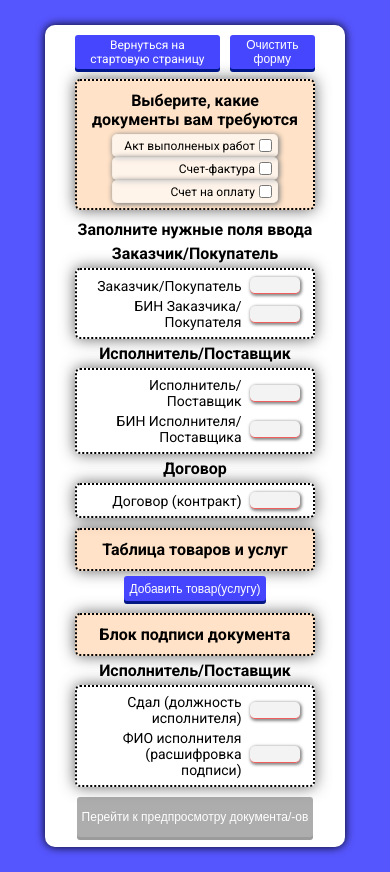
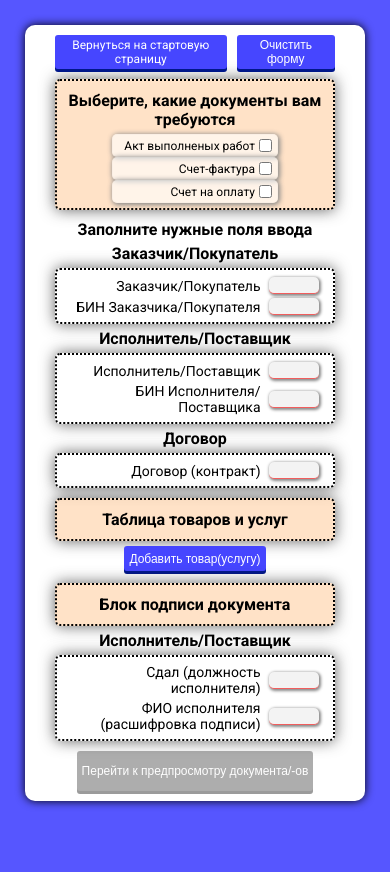
Before and after one commit to frontkot/create-documents, a React (Create React App) app: page /filling in a window 390 px wide. After the commit the page ends 844 px from the top, so only its background shows below. Built offline with nearby package versions, Linux system fonts and the light colour scheme; what @react-pdf/renderer would draw is missing.

Commit message:
edit styles for mobile

```diff
--- a/src/App.scss
+++ b/src/App.scss
@@ -6,7 +6,7 @@
 @media screen and (max-width: 450px) {
   .App {
 
-    margin: 25px;
+    margin: 25px 10px;
   }
 
   }
--- a/src/Container.scss
+++ b/src/Container.scss
@@ -12,8 +12,8 @@
         padding: 10px;
     }
     @media screen and (max-width: 480px) and (min-width: 321px) {
-        margin-left: 20px;
-        margin-right: 20px;
+        margin-left: 15px;
+        margin-right: 15px;
         padding: 5px;
     }
     @media screen and (max-width: 320px){
--- a/src/components/FillInputs/FillInputs.scss
+++ b/src/components/FillInputs/FillInputs.scss
@@ -238,6 +238,7 @@
     }
     .clear-form_button {
         padding: 17px 10px;
+        display: flex;
     }
 
 
```
